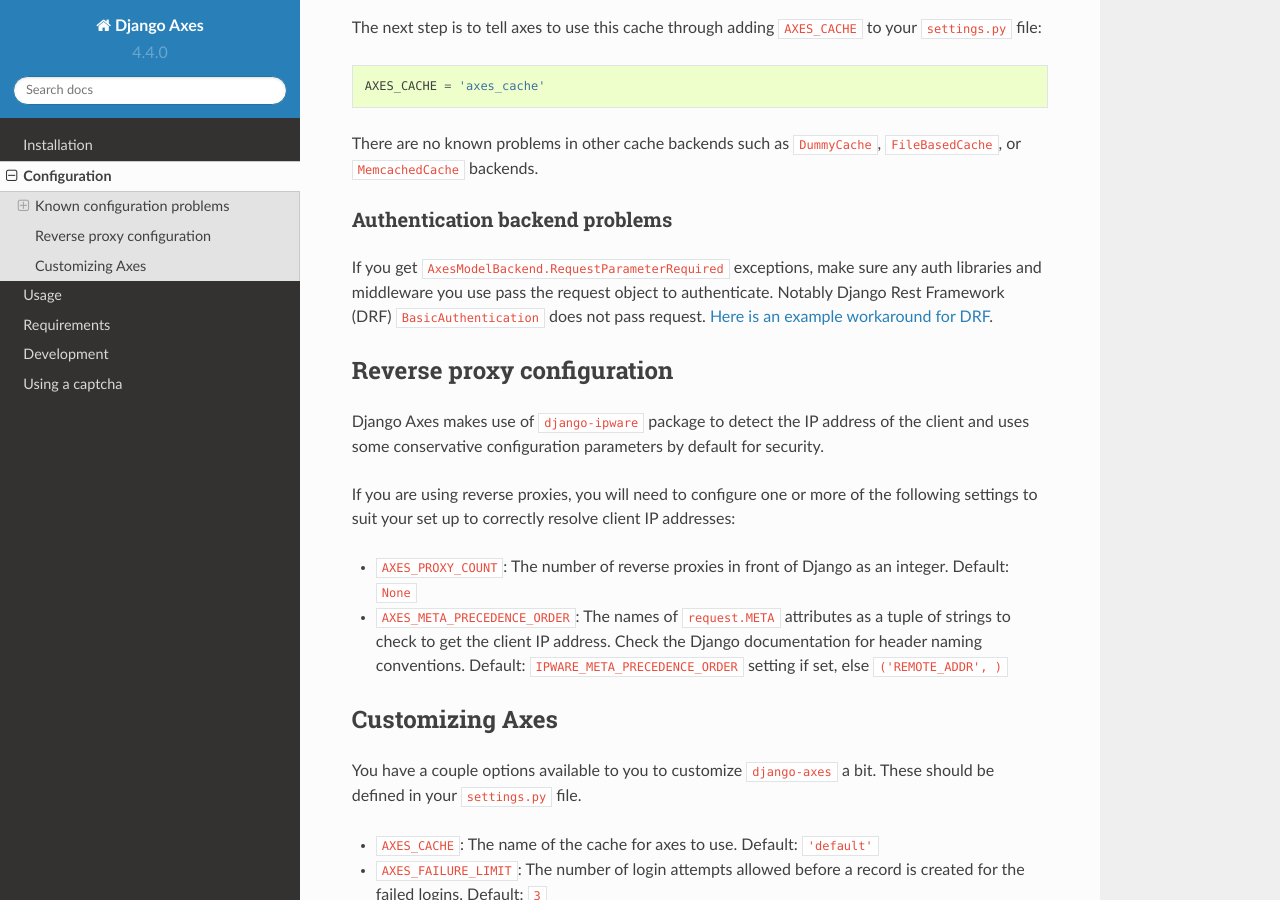
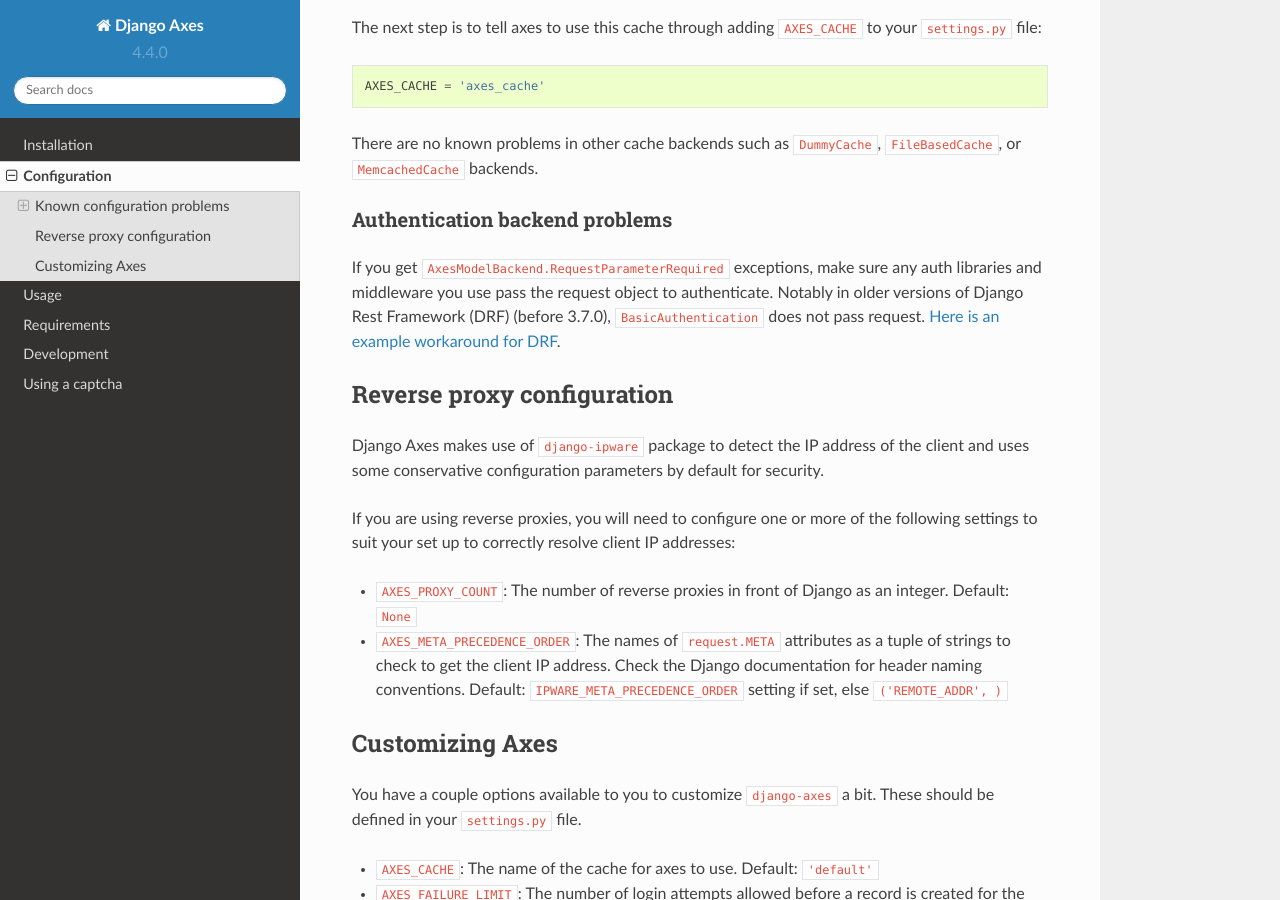
Before and after one commit to jazzband/django-axes, a Sphinx documentation site: the page built from docs/configuration.rst, in a window 1280 px wide and 900 px high, scrolled down 1410 px. Built offline with Sphinx 7.4.7 and the Read the Docs theme 2.0.0, drawn with Linux system fonts in a browser that asks for light colours.

Commit message:
Wording change as DRF made some changes

```diff
--- a/docs/configuration.rst
+++ b/docs/configuration.rst
@@ -75,7 +75,7 @@
 
 If you get ``AxesModelBackend.RequestParameterRequired`` exceptions,
 make sure any auth libraries and middleware you use pass the request object to authenticate.
-Notably Django Rest Framework (DRF) ``BasicAuthentication`` does not pass request.
+Notably in older versions of Django Rest Framework (DRF) (before 3.7.0), ``BasicAuthentication`` does not pass request.
 `Here is an example workaround for DRF <https://gist.github.com/markddavidoff/7e442b1ea2a2e68d390e76731c35afe7>`_.
 
 Reverse proxy configuration
```
